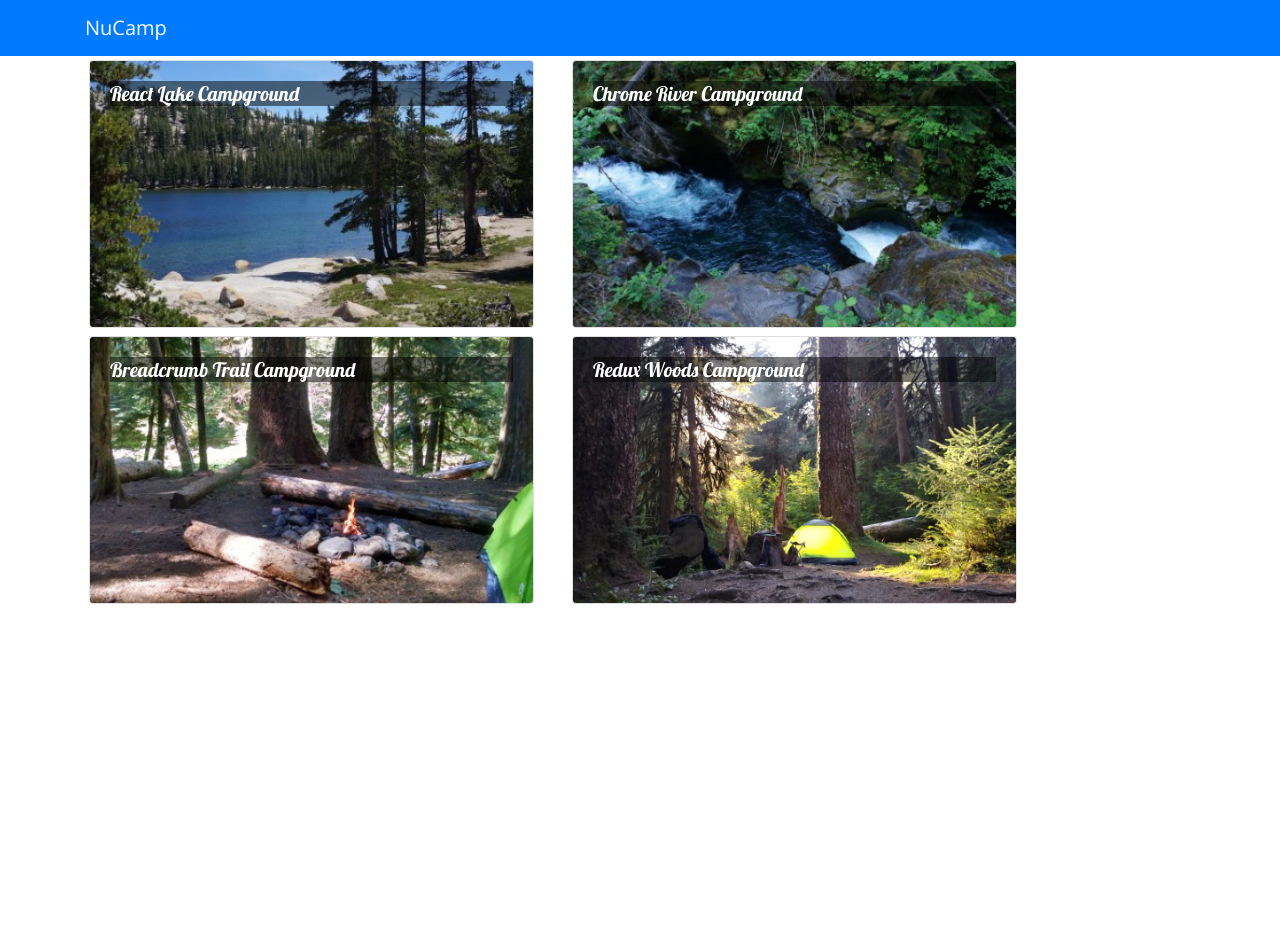
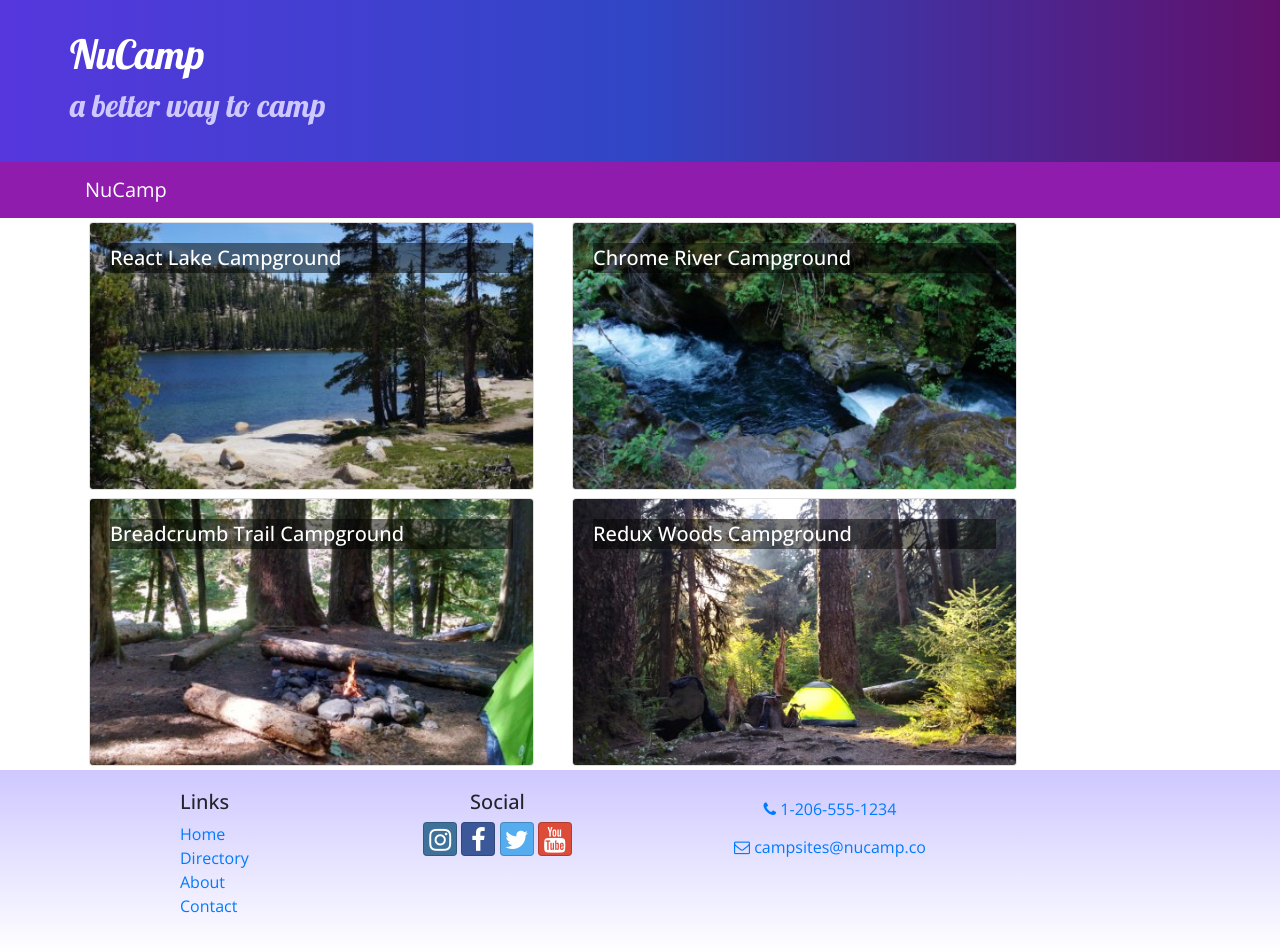
Before and after one commit to sdfreitag86/React, a React (Create React App) app: page / in a window 1280 px wide. Before the commit the page ends 800 px from the top, so only its background shows below. Built offline with nearby package versions, Linux system fonts and the light colour scheme.

Commit message:
Header and Footer

```diff
--- a/package.json
+++ b/package.json
@@ -7,6 +7,8 @@
     "@testing-library/react": "^12.0.0",
     "@testing-library/user-event": "^13.2.1",
     "bootstrap": "4.5.2",
+    "bootstrap-social": "5.1.1",
+    "font-awesome": "4.7.0",
     "react": "^17.0.2",
     "react-dom": "^17.0.2",
     "react-popper": "1.3.6",
--- a/src/App.css
+++ b/src/App.css
@@ -2,11 +2,46 @@
   font-family: "Open Sans", sans-serif;
 }
 
+h1, h2, h3, .card-body>.card-title {
+  font-family: "Lobster", cursive;
+}
+
 .card-title {
-  font: 500 1.25rem "Lobster", cursive;
+  font-weight: 500;
+  font-size: 1.25rem;
+}
+
+h2 {
+  color: #3046C5;
 }
 
 .card-img-overlay .card-title {
   color: white;
   background-color: rgba(0, 0, 0, 0.5);
 }
+
+.row-content {
+  padding: 50px 0;
+  border-bottom: 1px ridge;
+  min-height: 200px;
+}
+
+.site-footer {
+  background-image: linear-gradient(#CEC8FF, white);
+  padding: 20px 0;
+}
+
+.jumbotron {
+  margin: 0;
+  padding: 30px;
+  background-image: linear-gradient(to right, #5637DD, #3046C5, #60106B);
+  color: white;
+}
+
+.jumbotron h2 {
+  color: #CEC8FF;
+}
+
+.navbar-dark {
+  background-color: #901CAD;
+}
--- /dev/null
+++ b/src/components/FooterComponent.js
@@ -0,0 +1,34 @@
+import React from 'react';
+
+function Footer(props) {
+    return (
+        <footer className="site-footer">
+            <div className="container">
+                <div className="row">
+                    <div className="col-4 col-sm-2 offset-1">
+                        <h5>Links</h5>
+                        <ul className="list-unstyled">
+                            <li><a href="#">Home</a></li>
+                            <li><a href="#">Directory</a></li>
+                            <li><a href="#">About</a></li>
+                            <li><a href="#">Contact</a></li>
+                        </ul>
+                    </div>
+                    <div className="col-6 col-sm-3 text-center">
+                        <h5>Social</h5>
+                        <a className="btn btn-social-icon btn-instagram" href="http://instagram.com/"><i className="fa fa-instagram" /></a>{' '}
+                        <a className="btn btn-social-icon btn-facebook" href="http://www.facebook.com/"><i className="fa fa-facebook" /></a>{' '}
+                        <a className="btn btn-social-icon btn-twitter" href="http://twitter.com/"><i className="fa fa-twitter" /></a>{' '}
+                        <a className="btn btn-social-icon btn-google" href="http://youtube.com/"><i className="fa fa-youtube" /></a>
+                    </div>
+                    <div className="col-sm-4 text-center">
+                        <a role="button" className="btn btn-link" href="tel:+12065551234"><i className="fa fa-phone" /> 1-206-555-1234</a><br />
+                        <a role="button" className="btn btn-link" href="mailto:notreal@notreal.co"><i className="fa fa-envelope-o" /> campsites@nucamp.co</a>
+                    </div>
+                </div>
+            </div>
+        </footer>
+    )
+}
+
+export default Footer;
--- /dev/null
+++ b/src/components/HeaderComponent.js
@@ -0,0 +1,28 @@
+import React, { Component } from "react";
+import { Navbar, NavbarBrand, Jumbotron } from "reactstrap";
+
+class Header extends Component {
+  render() {
+    return (
+      <React.Fragment>
+        <Jumbotron fluid>
+          <div className="container">
+            <div className="row">
+              <div classname="col">
+                <h1>NuCamp</h1>
+                <h2>a better way to camp</h2>
+              </div>
+            </div>
+          </div>
+        </Jumbotron>
+        <Navbar dark sticky="top">
+          <div className="container">
+            <NavbarBrand href="/">NuCamp</NavbarBrand>
+          </div>
+        </Navbar>
+      </React.Fragment>
+    );
+  }
+}
+
+export default Header;
--- a/src/components/MainComponent.js
+++ b/src/components/MainComponent.js
@@ -1,32 +1,39 @@
 import React, { Component } from "react";
-import { Navbar, NavbarBrand } from "reactstrap";
-import Directory from './DirectoryComponent';
+import Directory from "./DirectoryComponent";
 import CampsiteInfo from "./CampsiteInfoComponent";
-import { CAMPSITES } from '../shared/campsites';
+import Header from "./HeaderComponent";
+import Footer from "./FooterComponent";
+import { CAMPSITES } from "../shared/campsites";
 
 class Main extends Component {
   constructor(props) {
     super(props);
     this.state = {
       campsites: CAMPSITES,
-      selectedCampsite: null
+      selectedCampsite: null,
     };
   }
 
   onCampsiteSelect(campsiteId) {
-    this.setState({ selectedCampsite: campsiteId});
+    this.setState({ selectedCampsite: campsiteId });
   }
 
   render() {
     return (
       <div>
-        <Navbar dark color="primary">
-          <div className="container">
-            <NavbarBrand href="/">NuCamp</NavbarBrand>
-          </div>
-        </Navbar>
-        <Directory campsites={this.state.campsites} onClick={campsiteId => this.onCampsiteSelect(campsiteId)}/>
-        <CampsiteInfo campsite={this.state.campsites.filter(campsite => campsite.id === this.state.selectedCampsite)[0]} />
+        <Header />
+        <Directory
+          campsites={this.state.campsites}
+          onClick={(campsiteId) => this.onCampsiteSelect(campsiteId)}
+        />
+        <CampsiteInfo
+          campsite={
+            this.state.campsites.filter(
+              (campsite) => campsite.id === this.state.selectedCampsite
+            )[0]
+          }
+        />
+        <Footer />
       </div>
     );
   }
--- a/src/index.js
+++ b/src/index.js
@@ -5,6 +5,8 @@
 import 'bootstrap/dist/css/bootstrap.min.css';
 import 'typeface-lobster';
 import 'typeface-open-sans';
+import 'font-awesome/css/font-awesome.css';
+import 'bootstrap-social/bootstrap-social.css';
 import App from './App';
 
 ReactDOM.render(
```
Also changed, not shown: 1 other file (tests, documents, lock files or other folders).
